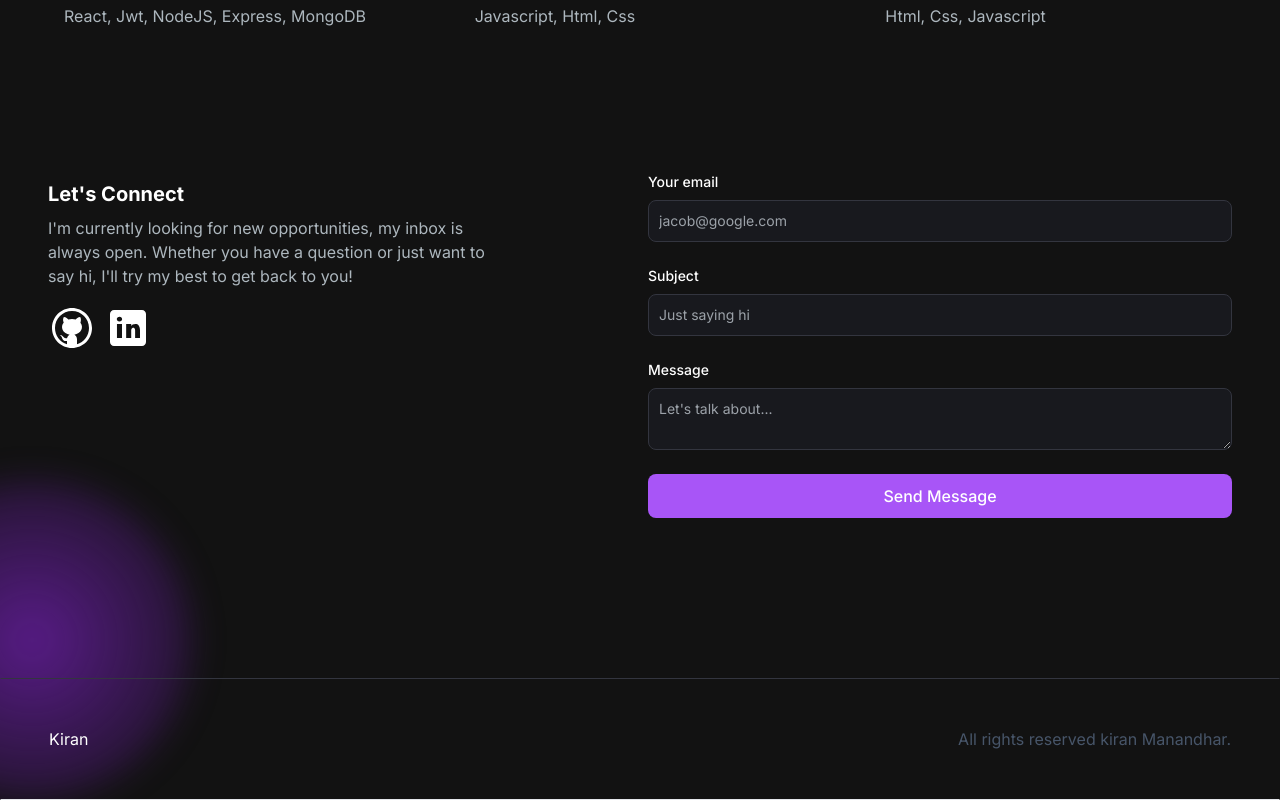
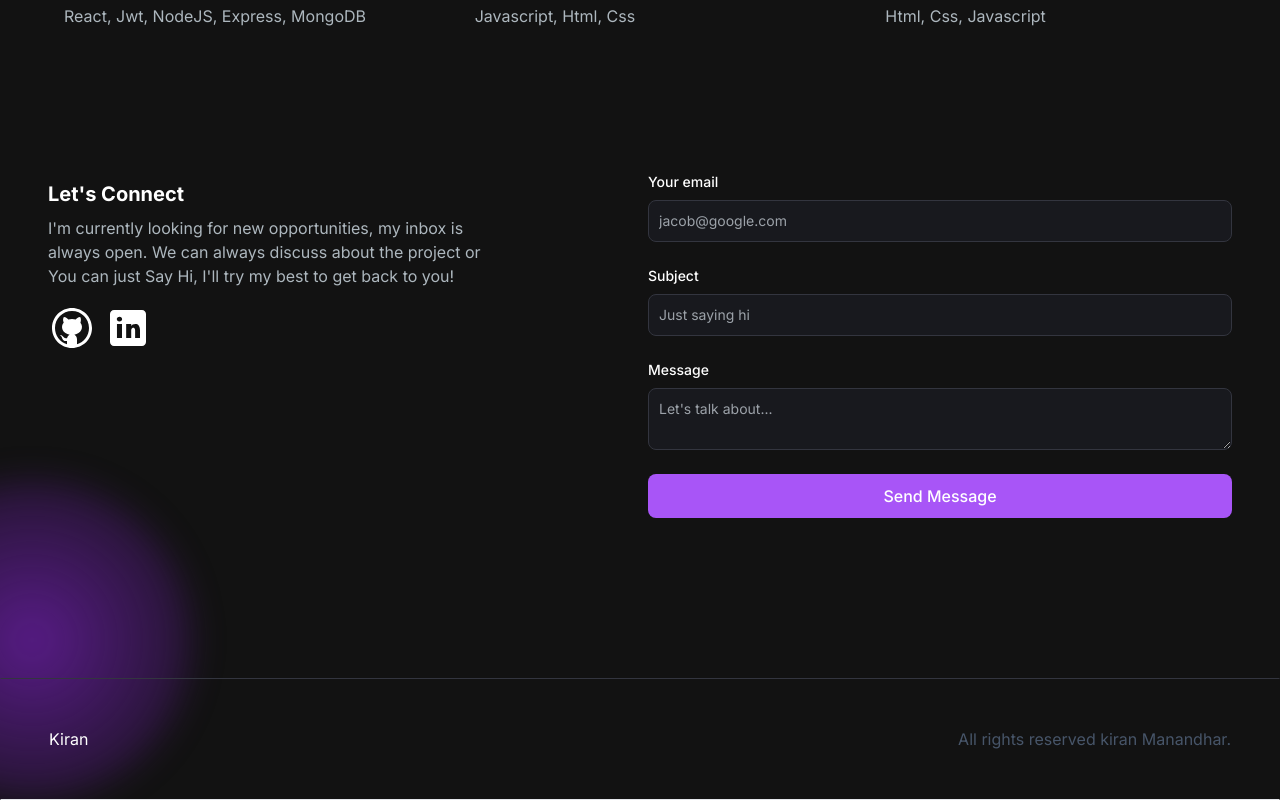
Before and after one commit to kiransamjhana/PortfolioNEXTJS, a Next.js app: page / in a window 1280 px wide. Shown: the part 2256-3056 px from the top of the page. Built offline with nearby package versions, Linux system fonts and the light colour scheme.

Commit message:
lets connect section

```diff
--- a/src/app/components/EmailSection.jsx
+++ b/src/app/components/EmailSection.jsx
@@ -52,11 +52,11 @@ const EmailSection = () => {
         <p className="text-[#ADB7BE] mb-4 max-w-md">
           {" "}
           I&apos;m currently looking for new opportunities, my inbox is always
-          open. Whether you have a question or just want to say hi, I&apos;ll
-          try my best to get back to you!
+          open. We can always discuss about the project or You can just Say Hi,
+          I&apos;ll try my best to get back to you!
         </p>
         <div className="socials flex flex-row gap-2">
-          <Link href="github.com">
+          <Link href="https://github.com/kiransamjhana">
             <Image src={GithubIcon} alt="Github Icon" />
           </Link>
           <Link href="linkedin.com">
```
